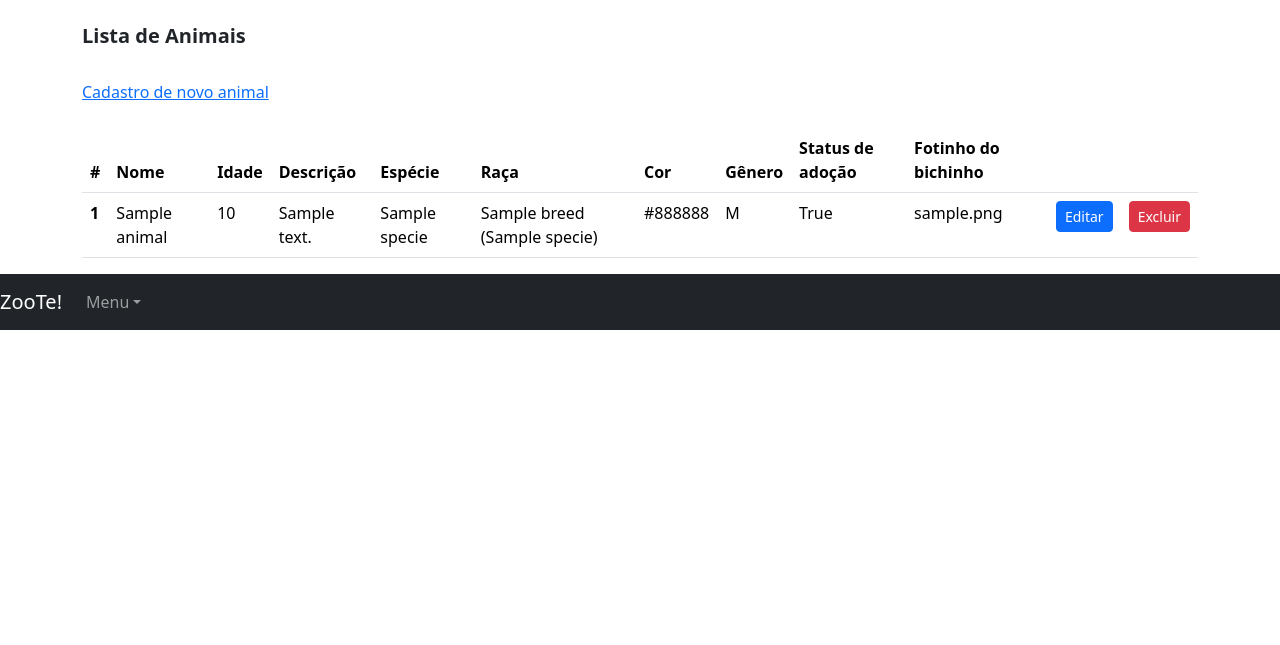
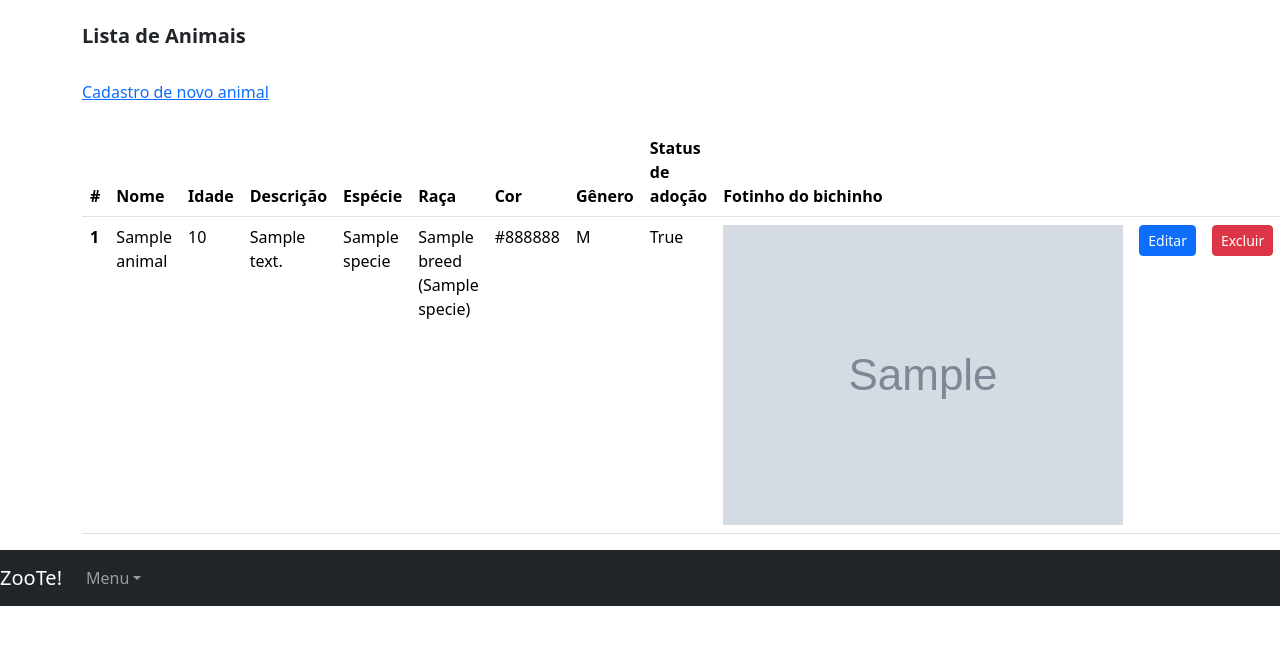
Before and after one commit to malu-coli/2023-02-UDWMJ-GRUPO-16, a Django app: page /animais/ in a window 1280 px wide. Shown: the top 645 px of the page. Run offline with Django 4.2, Linux system fonts and the light colour scheme; tables that the repository leaves empty hold one stand-in row (values such as "Sample post"); grey boxes marked "Sample" are stand-in pictures; some libraries are stand-ins or nearby versions.

Commit message:
fix: change image exhibition

```diff
--- a/templates/animals/list_animals.html
+++ b/templates/animals/list_animals.html
@@ -46,7 +46,7 @@
                             <td>{{ animal.color }}</td>
                             <td>{{ animal.gender }}</td>
                             <td>{{ animal.is_adopted }}</td>
-                            <td>{{ animal.image }}</td>
+                            <td> <img class="imagem-animal" src="{{ animal.image.url }}" alt="Imagem do Animal"> </td>
                             <td>
                                 <a href="{% url 'animals:edit_animal' animal.id %}" class="btn btn-primary btn-sm">Editar</a>
                             </td>
```
